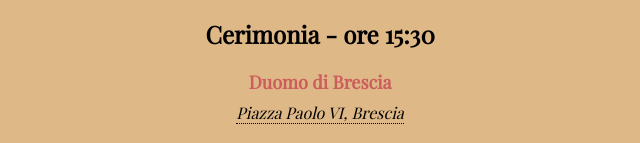
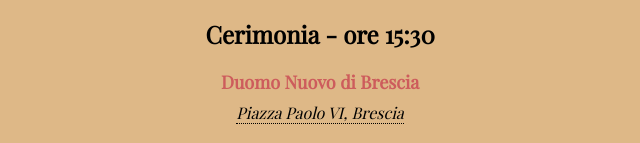
Before and after one commit to cristina-carlo/cristina-carlo.github.io, a plain HTML site: page index.html in a window 1280 px wide. Shown: the part 809-952 px from the top of the page, 41-681 px from the left. Drawn offline with nearby package versions, Linux system fonts and the light colour scheme; a web font is replaced by a local one.

Commit message:
Update index.html
duomo nuovo

```diff
--- a/index.html
+++ b/index.html
@@ -38,7 +38,7 @@
             <div class="col-md-5" style="border: solid 1px transparent;">
                 <img src="DuomoBrescia.jpg" width="70%" alt="DuomoDiBrescia">
                 <h2>Cerimonia - ore 15:30</h2>
-                <p style="color: indianred; font-size: 18px;"><strong>Duomo di Brescia</strong></p>
+                <p style="color: indianred; font-size: 18px;"><strong>Duomo Nuovo di Brescia</strong></p>
                 <p style="margin-top: -10px;"><a class="indirizzo" href="https://maps.app.goo.gl/TpPyu6F9VFENtLYF7" target="_blank" rel="noopener noreferrer">Piazza Paolo VI, Brescia</a></p>
             </div>
             <div class="col-md-5" style="border: solid 1px transparent;">
```
